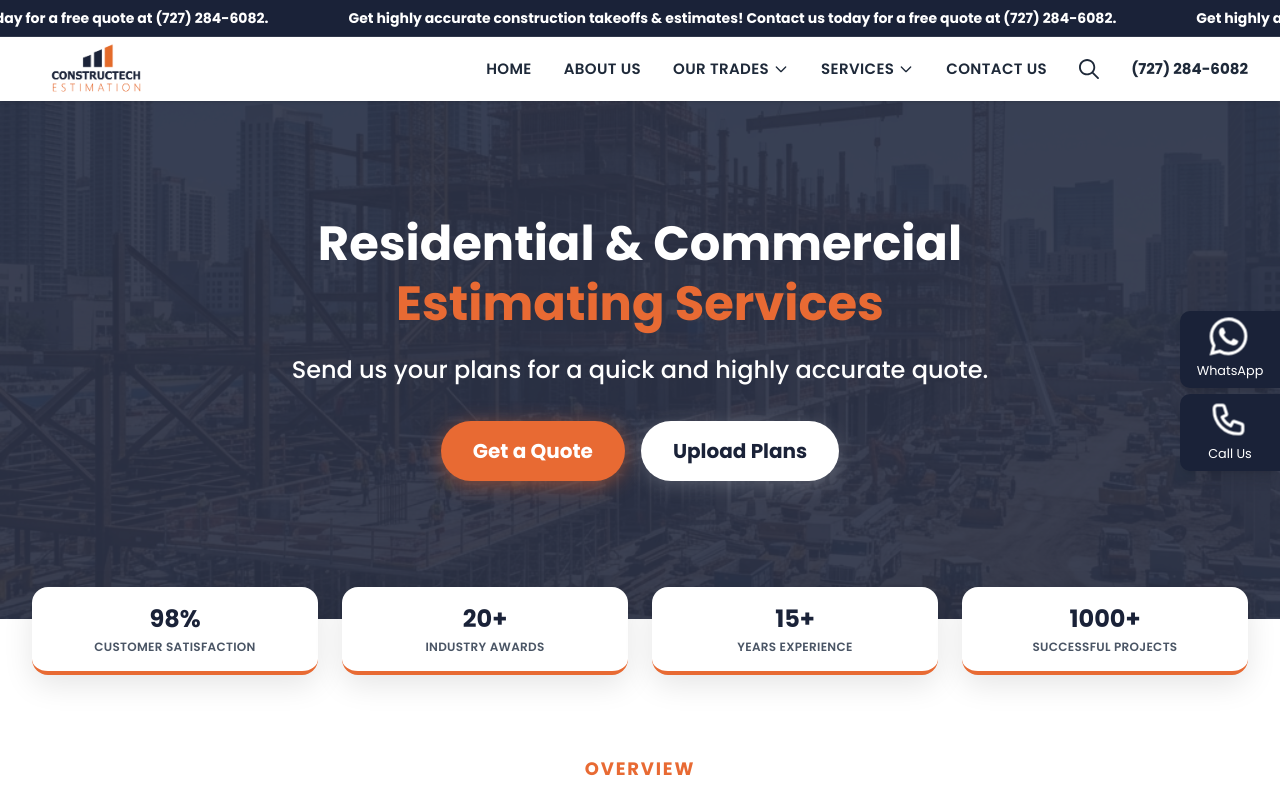
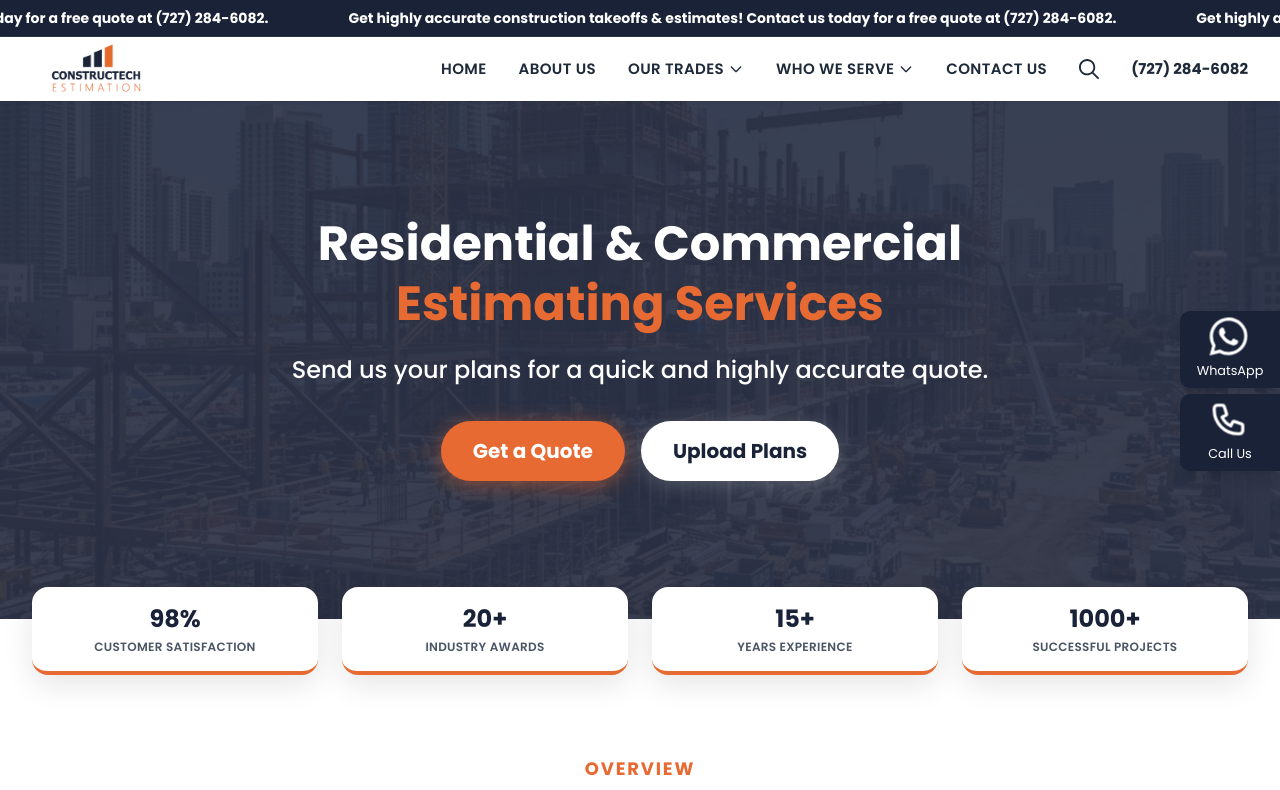
Before and after one commit to Alirazadev786/constructech-estimation, a Next.js app: page / in a window 1280 px wide. Shown: the top 790 px of the page. Built offline with nearby package versions, Linux system fonts and the light colour scheme.

Commit message:
Rename Services menu to Who We Serve

```diff
--- a/src/components/Header.tsx
+++ b/src/components/Header.tsx
@@ -153,14 +153,14 @@ export default function Header() {
               </div>
 
 
-              {/* Services Mega Menu */}
+              {/* Who We Serve Mega Menu */}
               <div
                 className="group h-full flex items-center"
                 onMouseEnter={() => setIsTradesOpen(true)}
                 onMouseLeave={() => setIsTradesOpen(false)}
               >
                 <Link href="/services" className={`text-gray-800 hover:text-brand-orange font-semibold text-[15px] uppercase tracking-wide flex items-center gap-1 py-8 ${isTradesOpen ? 'text-brand-orange border-b-2 border-brand-orange' : ''}`}>
-                  Services
+                  Who We Serve
                   <svg className={`w-4 h-4 transition-transform ${isTradesOpen ? 'rotate-180' : ''}`} fill="none" viewBox="0 0 24 24" stroke="currentColor">
                     <path strokeLinecap="round" strokeLinejoin="round" strokeWidth={2} d="M19 9l-7 7-7-7" />
                   </svg>
@@ -268,7 +268,7 @@ export default function Header() {
           <div className="md:hidden bg-white border-t border-gray-100">
             <div className="px-2 pt-2 pb-3 space-y-1 sm:px-3">
               <Link href="/" className="block px-3 py-2 text-base font-semibold text-gray-800 hover:bg-gray-50 hover:text-brand-orange uppercase">Home</Link>
-              <Link href="/services" className="block px-3 py-2 text-base font-semibold text-gray-800 hover:bg-gray-50 hover:text-brand-orange uppercase">Services</Link>
+              <Link href="/services" className="block px-3 py-2 text-base font-semibold text-gray-800 hover:bg-gray-50 hover:text-brand-orange uppercase">Who We Serve</Link>
               <Link href="/contact" className="block px-3 py-2 text-base font-semibold text-gray-800 hover:bg-gray-50 hover:text-brand-orange uppercase">Contact Us</Link>
             </div>
           </div>
```
